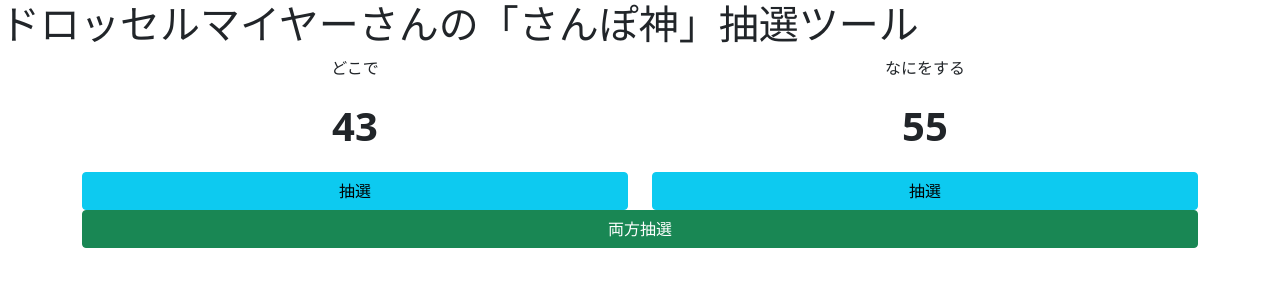
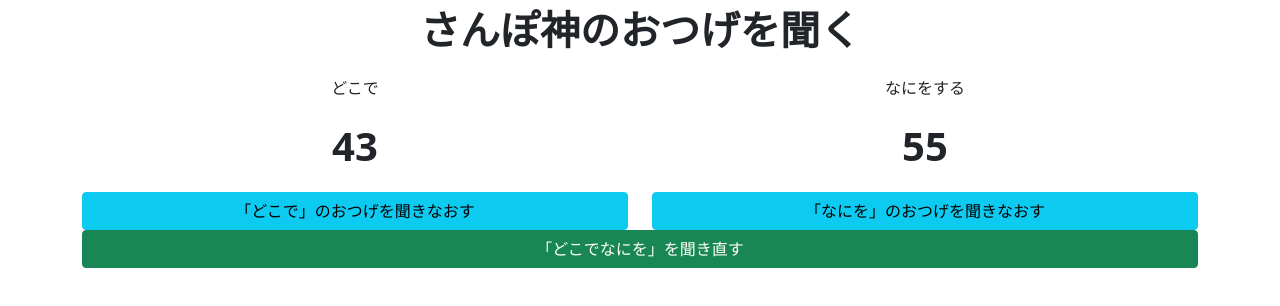
Before and after one commit to sougithub/god_of_walks, a plain HTML site: page index.html in a window 1280 px wide. Drawn offline with nearby package versions, Linux system fonts and the light colour scheme.

Commit message:
メッセージを変更

```diff
--- a/index.html
+++ b/index.html
@@ -10,9 +10,9 @@
     <title>test</title>
 </head>
 <body>
-    <h1>
-        ドロッセルマイヤーさんの「さんぽ神」抽選ツール
-    </h1>
+    <p class="text-center fs-1 fw-bolder">
+        さんぽ神のおつげを聞く
+    </p>
     <div class="container">
         <div class="row">
             <div class="col">
@@ -23,7 +23,7 @@
                     123
                 </p>
                 <div class="d-grid gap-2">
-                    <input class="btn btn-info" type="button" value="抽選" id="where_btn" onclick="lottery('where')">
+                    <input class="btn btn-info" type="button" value="「どこで」のおつげを聞きなおす" id="where_btn" onclick="lottery('where')">
                 </div>
             </div>
             <div class="col">
@@ -34,12 +34,12 @@
                     456
                 </p>
                 <div class="d-grid gap-2">
-                    <input class="btn btn-info" type="button" value="抽選" id="what_btn" onclick="lottery('what')">
+                    <input class="btn btn-info" type="button" value="「なにを」のおつげを聞きなおす" id="what_btn" onclick="lottery('what')">
                 </div>
             </div>
         </div>
         <div class="d-grid gap-2">
-            <input class="btn btn-success" type="button" value="両方抽選" id="where_btn" onclick="lottery('where');lottery('what');">
+            <input class="btn btn-success" type="button" value="「どこでなにを」を聞き直す" id="where_btn" onclick="lottery('where');lottery('what');">
           </div>
       </div>
 </body>
```
